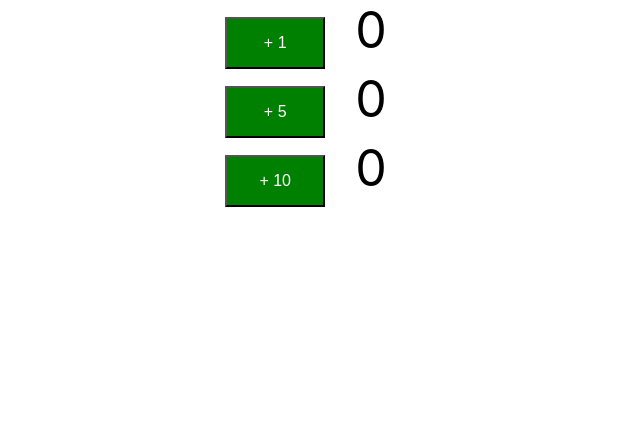
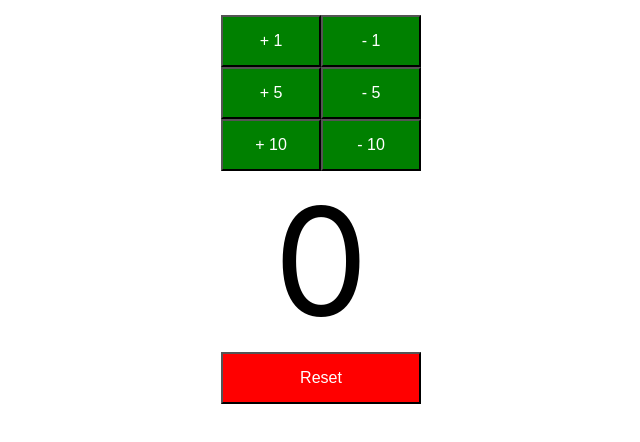
Before and after one commit to RoynniZambrano/full-stack-with-react-and-spring, a React (Create React App) app: page / in a window 1280 px wide. Shown: the top 442 px of the page, without its empty margins (319-959 px from the left). Built offline with nearby package versions, Linux system fonts and the light colour scheme.

Commit message:
end section building counter application

```diff
--- a/src/App.js
+++ b/src/App.js
@@ -2,7 +2,7 @@
 import React, { Component } from 'react';
 import FirstComponent, {SecondComponent}  from './components/learning-examples/FirstComponent'
 import ThirdComponent  from './components/learning-examples/ThirdComponent'
-import CounterComponent  from './components/counter/CounterComponent'
+import Counter  from './components/counter/Counter'
 import logo from './logo.svg';
 import './App.css';
 
@@ -10,9 +10,7 @@ class App extends Component {
   render() {
     return (
       <div className="App">
-        <CounterComponent by = {1} ></CounterComponent>
-        <CounterComponent by = {5} ></CounterComponent>
-        <CounterComponent by = {10} ></CounterComponent>
+        <Counter></Counter>
       </div>
     );
   }
--- a/src/components/counter/Counter.css
+++ b/src/components/counter/Counter.css
@@ -9,6 +9,17 @@ button {
 }
 
 .count {
-    font-size: 50px ;
+    font-size: 150px ;
     padding: 15px 30px;
 }
+
+
+button.reset {
+    background-color: red;
+    width: 200px;
+}
+
+
+body {
+    padding: 15px 30px;
+}
--- /dev/null
+++ b/src/components/counter/Counter.jsx
@@ -0,0 +1,83 @@
+import React, { Component } from 'react';
+import './Counter.css'
+
+
+class Counter extends Component {
+
+  constructor() {
+    super()
+    this.state = {
+      counter: 0,
+    }
+
+    this.increment = this.increment.bind(this)
+    this.decrement = this.decrement.bind(this)
+    this.reset = this.reset.bind(this)
+
+  }
+
+  render() {
+    return (
+      <div className="Counter">
+        <CounterButton by={1} incrementMethod={this.increment} decrementMethod={this.decrement}></CounterButton>
+        <CounterButton by={5} incrementMethod={this.increment} decrementMethod={this.decrement}></CounterButton>
+        <CounterButton by={10} incrementMethod={this.increment} decrementMethod={this.decrement}></CounterButton>
+        <span className="count">{this.state.counter}</span>
+          <div  onClick= {this.reset}>
+            <button className= "reset">Reset</button>
+          </div>
+      </div>
+    );
+  }
+
+
+  reset() {
+    this.setState(
+      { counter: 0 }
+    )
+  }
+
+
+  increment(by) {
+    this.setState((prevState) => {
+      return { counter: prevState.counter + by }
+     }
+    )
+  }
+
+  decrement(by) {
+    this.setState((prevState) => {
+      return { counter: prevState.counter - by }
+     }
+    )
+  }
+
+}
+
+
+
+// buttons
+class CounterButton extends Component {
+
+  constructor() {
+    super()
+  }
+
+  render() {
+    return (
+      <div className="counterComponent">
+        <button onClick={ () => this.props.incrementMethod(this.props.by)}> + {this.props.by} </button>
+        <button onClick={ () => this.props.decrementMethod(this.props.by)}> - {this.props.by} </button>
+        {/*<span className="count">{this.state.counter}</span>*/}
+      </div>
+    );
+  }
+
+}
+
+
+CounterButton.defaulProps = {
+  by: 1
+}
+
+export default Counter
--- a/src/components/counter/CounterComponent.jsx
+++ /dev/null
@@ -1,42 +0,0 @@
-import React, { Component } from 'react';
-import './Counter.css'
-
-
-class CounterComponent extends Component {
-
-  constructor(){
-    super()
-    this.state = {
-      counter : 0,
-    }
-
-    this.increment = this.increment.bind(this)
-
-  }
-
-  render(){
-  return (
-        <div className="counterComponent">
-          <button onClick={this.increment}> + {this.props.by} </button>
-          <span className="count">{this.state.counter}</span>
-        </div>
-      );
-  }
-
-  increment(){
-    console.log(' increment')
-
-    this.setState({
-      counter : this.state.counter + this.props.by,
-    })
-
-  }
-
-}
-
-
-CounterComponent.defaulProps = {
-  by : 1
-}
-
-export default CounterComponent
```
